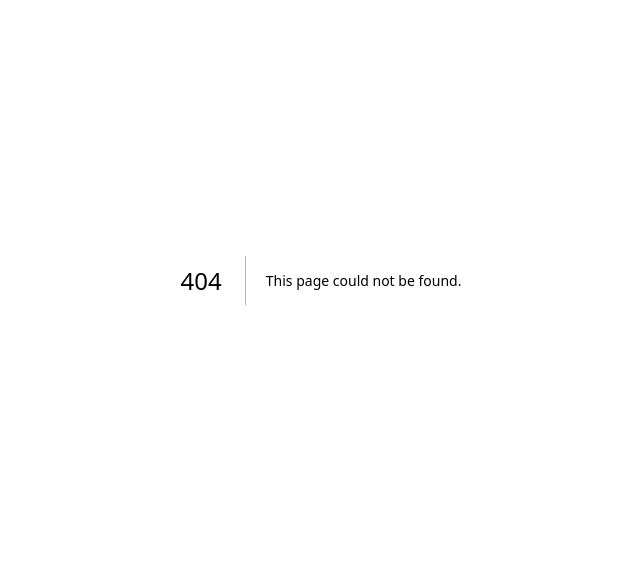
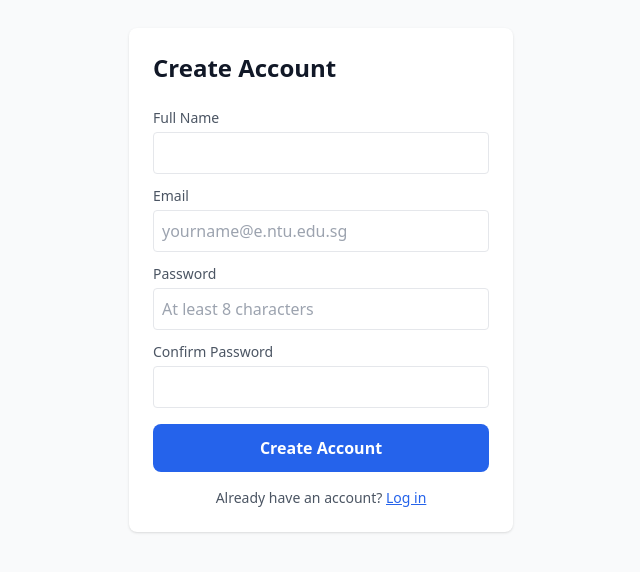
Before and after one commit to KavyaV2969/Sc3099_Capstone_Project, a Next.js app in the folder module1-frontend/: page /register in a window 1280 px wide. Before the commit this address had no page. Shown: the part 120-692 px from the top of the page, without its empty margins (319-959 px from the left). Built offline with nearby package versions, Linux system fonts and the light colour scheme; no server answers.

Commit message:
fixed api base url and complete acc registration page

```diff
--- /dev/null
+++ b/module1-frontend/app/register/page.tsx
@@ -0,0 +1,112 @@
+"use client";
+
+import { useState } from "react";
+import { useRouter } from "next/navigation";
+import Link from "next/link";
+import { api } from "@/lib/api";
+import { Card } from "@/components/ui/Card";
+
+export default function RegisterPage() {
+  const router = useRouter();
+  const [fullName, setFullName] = useState("");
+  const [email, setEmail] = useState("");
+  const [password, setPassword] = useState("");
+  const [confirmPassword, setConfirmPassword] = useState("");
+  const [error, setError] = useState("");
+  const [isSubmitting, setIsSubmitting] = useState(false);
+
+  async function handleSubmit(e: React.FormEvent) {
+    e.preventDefault();
+    setError("");
+
+    if (password !== confirmPassword) {
+      setError("Passwords do not match.");
+      return;
+    }
+
+    setIsSubmitting(true);
+    try {
+      await api.post("/auth/register", {
+        email,
+        password,
+        full_name: fullName,
+        // role omitted — backend defaults to "student"
+      });
+      router.push("/login");
+    } catch (err: any) {
+      const message = err?.response?.data?.detail ?? "Registration failed.";
+      setError(message);
+    } finally {
+      setIsSubmitting(false);
+    }
+  }
+
+  return (
+    <Card>
+      <h1 className="text-2xl font-bold mb-6">Create Account</h1>
+
+      {error && <div className="alert-error">{error}</div>}
+
+      <form onSubmit={handleSubmit}>
+        <div className="mb-3">
+          <label htmlFor="fullName" className="field-label">Full Name</label>
+          <input
+            id="fullName"
+            type="text"
+            value={fullName}
+            onChange={(e) => setFullName(e.target.value)}
+            required
+            className="input-field"
+          />
+        </div>
+
+        <div className="mb-3">
+          <label htmlFor="email" className="field-label">Email</label>
+          <input
+            id="email"
+            type="email"
+            placeholder="yourname@e.ntu.edu.sg"
+            value={email}
+            onChange={(e) => setEmail(e.target.value)}
+            required
+            className="input-field"
+          />
+        </div>
+
+        <div className="mb-3">
+          <label htmlFor="password" className="field-label">Password</label>
+          <input
+            id="password"
+            type="password"
+            placeholder="At least 8 characters"
+            value={password}
+            onChange={(e) => setPassword(e.target.value)}
+            required
+            minLength={8}
+            className="input-field"
+          />
+        </div>
+
+        <div className="mb-4">
+          <label htmlFor="confirmPassword" className="field-label">Confirm Password</label>
+          <input
+            id="confirmPassword"
+            type="password"
+            value={confirmPassword}
+            onChange={(e) => setConfirmPassword(e.target.value)}
+            required
+            className="input-field"
+          />
+        </div>
+
+        <button type="submit" className="btn-primary" disabled={isSubmitting}>
+          {isSubmitting ? "Creating account..." : "Create Account"}
+        </button>
+      </form>
+
+      <div className="text-sm text-gray-600 mt-4 text-center">
+        Already have an account? <Link href="/login" className="text-blue-600 underline">Log in</Link>
+      </div>
+    </Card>
+  );
+}
```
Also changed, not shown: 1 other file (tests, documents, lock files or other folders).
